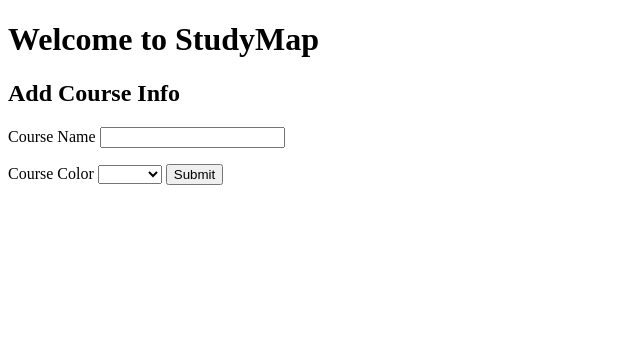
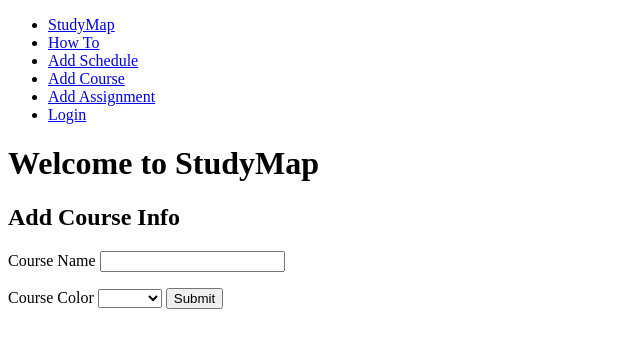
Before and after one commit to sharonday/StudyMap, a Flask app: page /course in a window 1280 px wide. Shown: the top 348 px of the page, without its empty margins (0-640 px from the left). Run offline with Flask 2, Linux system fonts and the light colour scheme.

Commit message:
nav bar added back

```diff
--- a/templates/course.html
+++ b/templates/course.html
@@ -11,6 +11,33 @@
 
 
 <body>
+      <!-- A grey horizontal navbar that becomes vertical on small screens -->
+<nav class="navbar navbar-expand-sm bg-dark navbar-dark">
+
+  <!-- Links -->
+  <ul class="navbar-nav">
+    <li class="nav-item">
+      <a class="nav-link" href="#">StudyMap</a>
+    </li>
+    <li class="nav-item">
+      <a class="nav-link" href="#">How To</a>
+    </li>
+    <li class="nav-item">
+      <a class="nav-link" href="/free_hours">Add Schedule</a>
+    </li>
+    <li class="nav-item">
+      <a class="nav-link" href="/course">Add Course</a>
+    </li>
+    <li class="nav-item">
+      <a class="nav-link" href="/assignment">Add Assignment</a>
+    </li>
+    <li class="nav-item">
+      <a class="nav-link" href="/login">Login</a>
+    </li>
+
+  </ul>
+
+</nav>
     <main class = "mid-column">
         <header class = "top-heading-course">
         <h1 class = "center-headings-course">Welcome to StudyMap</h1>
```
Also changed, not shown: templates/assignment.html (+27 -0 lines).
